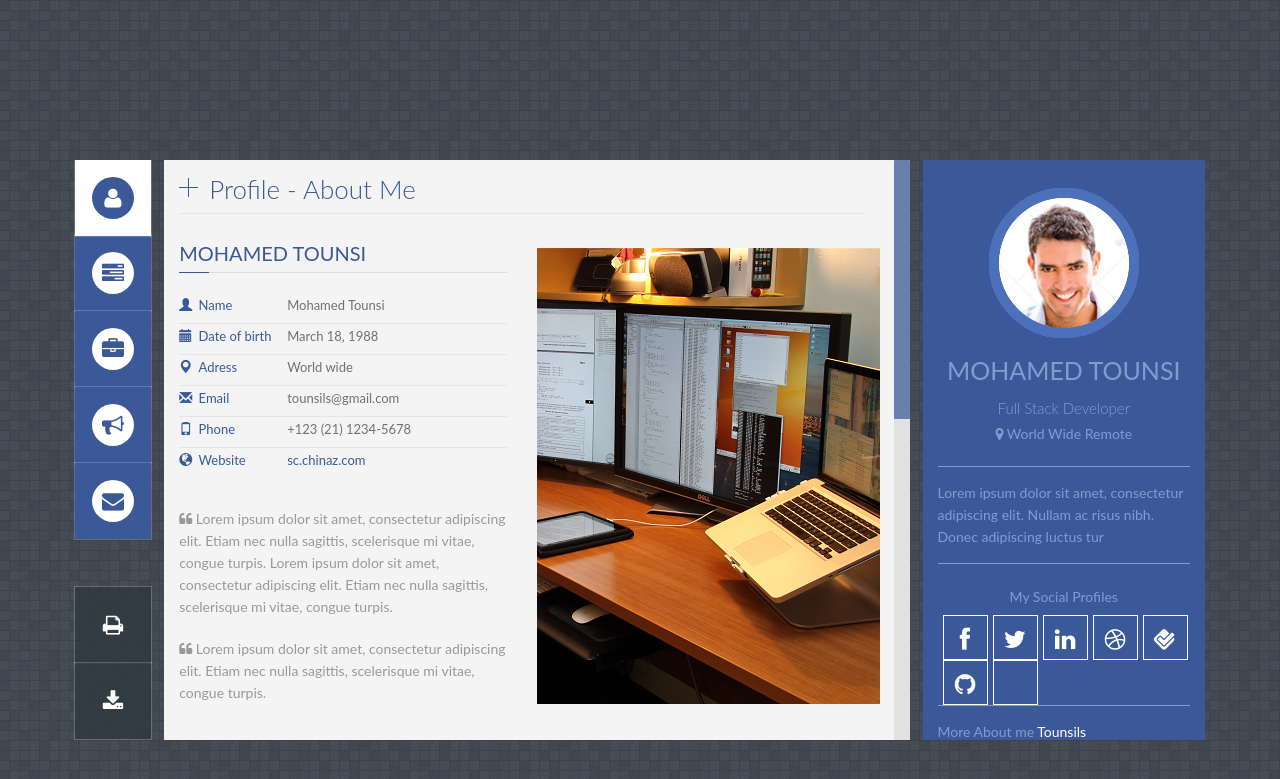
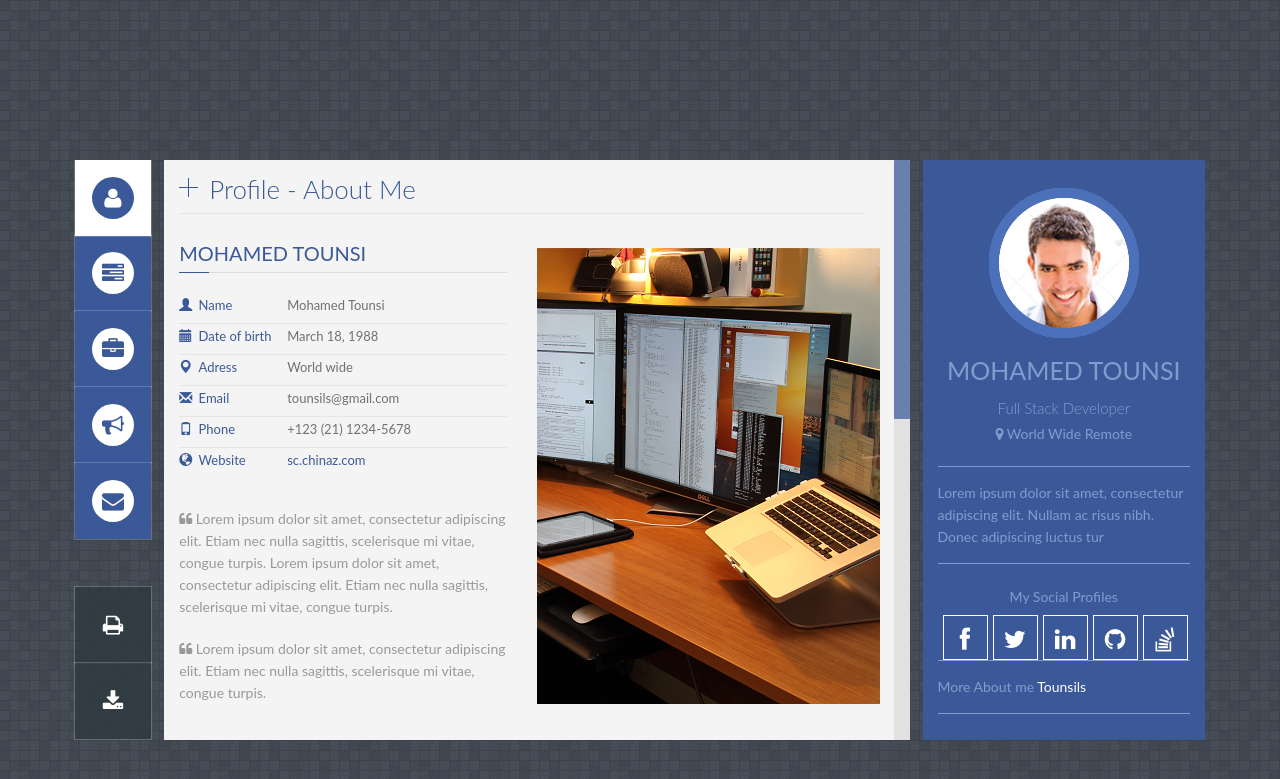
Before and after one commit to tounsils/tounsils.github.io, a Jekyll site: the page built from index.html, in a window 1280 px wide. Shown: the top 779 px of the page. Built offline with Jekyll 4.4.1, drawn with Linux system fonts in a browser that asks for light colours; some web fonts are replaced.

Commit message:
updates socials

```diff
--- a/_includes/head.html
+++ b/_includes/head.html
@@ -1,6 +1,6 @@
     <head>
 
-        <title>Panel CV Theme</title>
+        <title>Mohamed Tounsi Resume</title>
 
         <meta http-equiv="content-type" content="text/html; charset=utf-8"/>
         <meta http-equiv="X-UA-Compatible" content="IE=edge,chrome=1">
--- a/index.html
+++ b/index.html
@@ -92,10 +92,8 @@ layout: default
             <a href="{{site.facebook}}"><i class="fa fa-facebook"></i></a>
             <a href="{{site.twitter}}"><i class="fa fa-twitter"></i></a>
             <a href="{{site.linkedin}}"><i class="fa fa-linkedin"></i></a>
-            <a href="{{site.dribbble}}"><i class="fa fa fa-dribbble"></i></a>
-            <a href="{{site.foursquare}}"><i class="fa fa-foursquare"></i></a>
             <a href="{{site.github}}"><i class="fa fa-github"></i></a>
-            <a href="{{site.stackoverflow}}"><i class="fa fa-stackoverflow"></i></a>
+            <a href="{{site.stackoverflow}}"><i class="fa fa-stack-overflow"></i></a>
             <div class="clear"></div>
         </div>
         <!-- End Name -->
```
Also changed, not shown: 1 other file.
